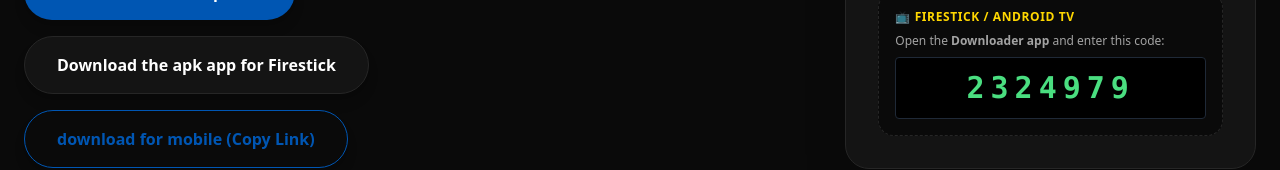
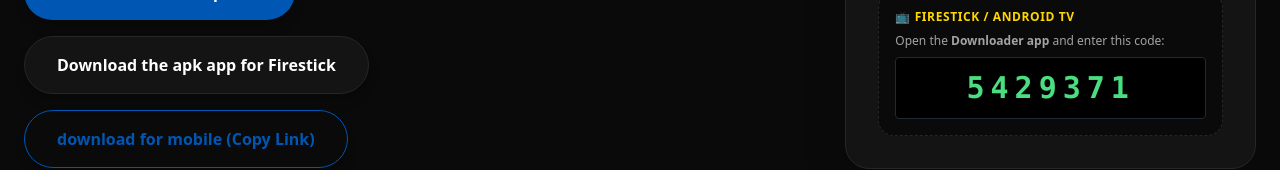
Before and after one commit to rgarrett-eng/Onyx-Stream-Landing-Page-V2, a React (Vite) app: page / in a window 1280 px wide. Shown: the part 530-700 px from the top of the page. Built offline with nearby package versions, Linux system fonts and the light colour scheme.

Commit message:
Add dynamic FIRESTICK_CODE variable

```diff
--- a/src/pages/LandingPage.tsx
+++ b/src/pages/LandingPage.tsx
@@ -1,10 +1,13 @@
 import React, { useState } from 'react';
 import QRCode from 'react-qr-code';
 
-// ─── MASTER DOWNLOAD LINK ─────────────────────────────────────────
-// This points to your PHP script on GoDaddy, which guarantees
-// a forced download on ALL devices (Mobile, Tablet, Windows).
+// ─── MASTER LINKS ─────────────────────────────────────────
+// This points to your PHP script for Mobile, Tablet, and PC.
 const MASTER_DOWNLOAD_URL = "https://onyxglobal.digital/download.php";
+
+// 👇 YOUR DYNAMIC FIRESTICK CODE 👇
+// Change this single number when you update your app in the future.
+const FIRESTICK_CODE = "5429371";
 
 export default function LandingPage() {
   const [copied, setCopied] = useState(false);
@@ -82,13 +85,13 @@ export default function LandingPage() {
                 <QRCode value={MASTER_DOWNLOAD_URL} size={160} bgColor="#ffffff" fgColor="#000000" level="H" />
               </div>
 
-              {/* FIRESTICK DOWNLOADER INSTRUCTIONS (UPDATED TO SHORTCODE) */}
+              {/* FIRESTICK DOWNLOADER INSTRUCTIONS (Dynamic Variable) */}
               <div className="mt-2 p-4 rounded-lg w-full text-left bg-[#0a0a0a] border border-dashed border-[#262626]">
                 <p className="text-xs font-bold uppercase tracking-wider mb-2 text-[#FFD700]">📺 Firestick / Android TV</p>
                 <p className="text-xs mb-2 text-[#a3a3a3]">Open the <strong>Downloader app</strong> and enter this code:</p>
                 <div className="bg-black p-3 rounded border border-gray-800 flex items-center justify-center">
                   <p className="text-3xl font-mono text-green-400 font-black tracking-[0.2em]">
-                    2324979
+                    {FIRESTICK_CODE}
                   </p>
                 </div>
               </div>
```
